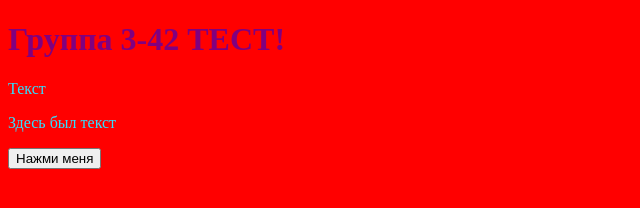
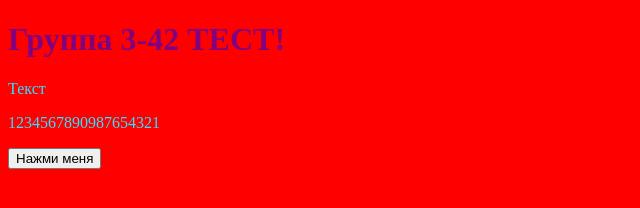
Before and after one commit to Firestorm01X2/site-3-42-2024-2, a plain HTML site: page index.html in a window 1280 px wide. Shown: the full height of the page, 0-640 px from the left. Drawn offline with Linux system fonts and the light colour scheme.

Commit message:
new text in new branch

```diff
--- a/index.html
+++ b/index.html
@@ -6,7 +6,7 @@
 <body>
 	<h1> Группа 3-42 ТЕСТ!</h1>
 	<p>Текст</p>
-<p> Здесь был текст </p>
+<p> 1234567890987654321 </p>
 	<button>Нажми меня</button>
 </body>
 </html>
```
